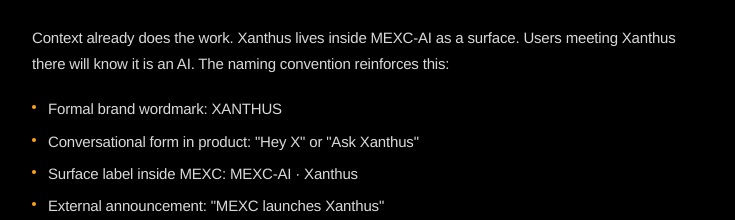
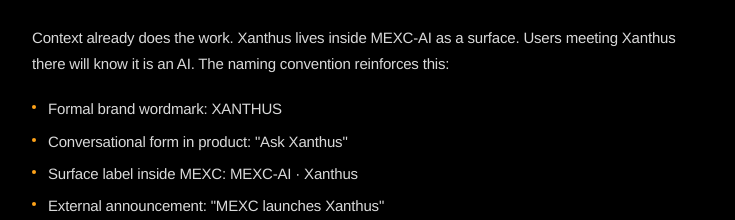
Before and after one commit to dannickyoung/mexc-assignment, a Next.js app: page /report in a window 1280 px wide. Shown: the part 5803-6023 px from the top of the page, without its empty margins (416-1151 px from the left). Built offline with nearby package versions, Linux system fonts and the light colour scheme.

Commit message:
Remove Hey X from naming convention bullets

```diff
--- a/app/report/page.tsx
+++ b/app/report/page.tsx
@@ -301,7 +301,7 @@
     p5: "Context already does the work. Xanthus lives inside MEXC-AI as a surface. Users meeting Xanthus there will know it is an AI. The naming convention reinforces this:",
     bullets: [
       "Formal brand wordmark: XANTHUS",
-      "Conversational form in product: \"Hey X\" or \"Ask Xanthus\"",
+      "Conversational form in product: \"Ask Xanthus\"",
       "Surface label inside MEXC: MEXC-AI · Xanthus",
       "External announcement: \"MEXC launches Xanthus\"",
     ],
@@ -471,7 +471,7 @@
     p5: "语境已经在做这件事。Xanthus 作为一个界面存在于 MEXC-AI 内部。在那里遇见 Xanthus 的用户会知道它是一个 AI。命名约定强化了这一点：",
     bullets: [
       "正式品牌字标：XANTHUS",
-      "产品内对话形式：「Hey X」或「Ask Xanthus」",
+      "产品内对话形式：「Ask Xanthus」",
       "MEXC 内界面标签：MEXC-AI · Xanthus",
       "对外发布：「MEXC 发布 Xanthus」",
     ],
```
